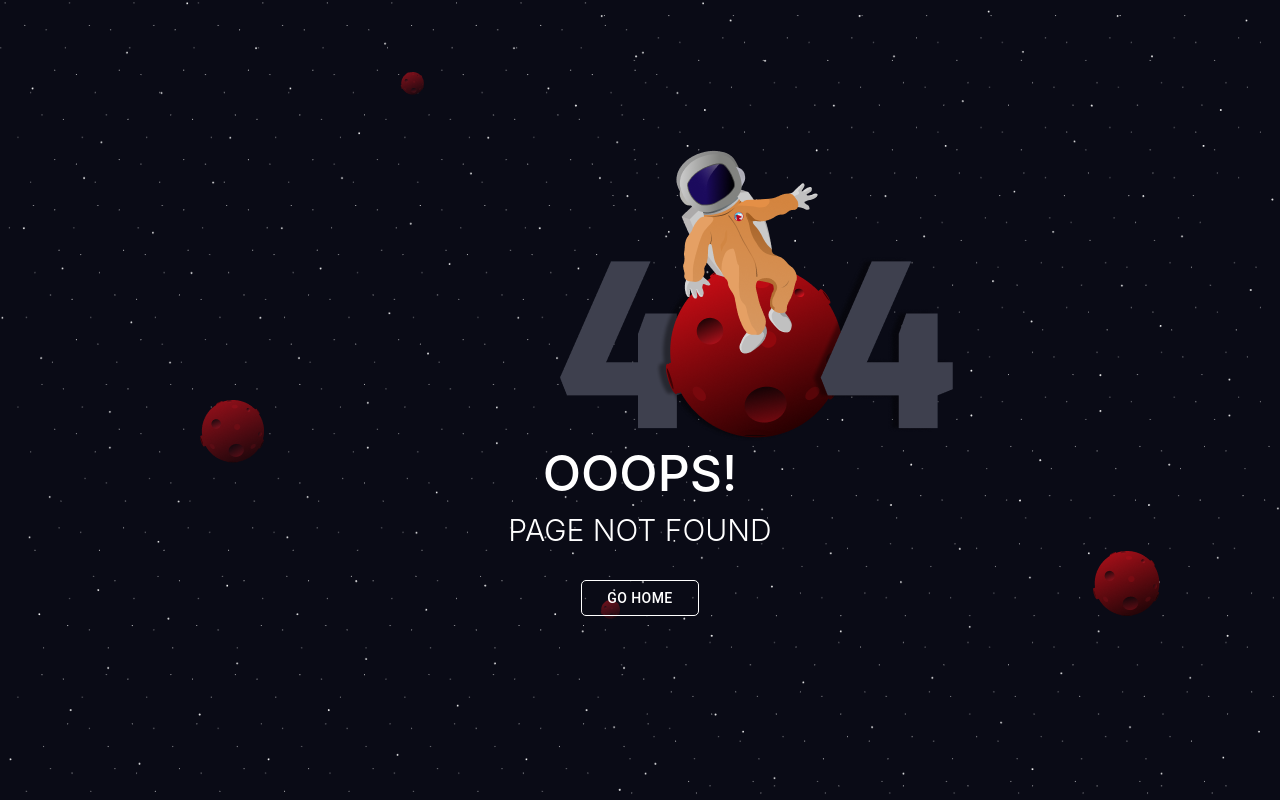
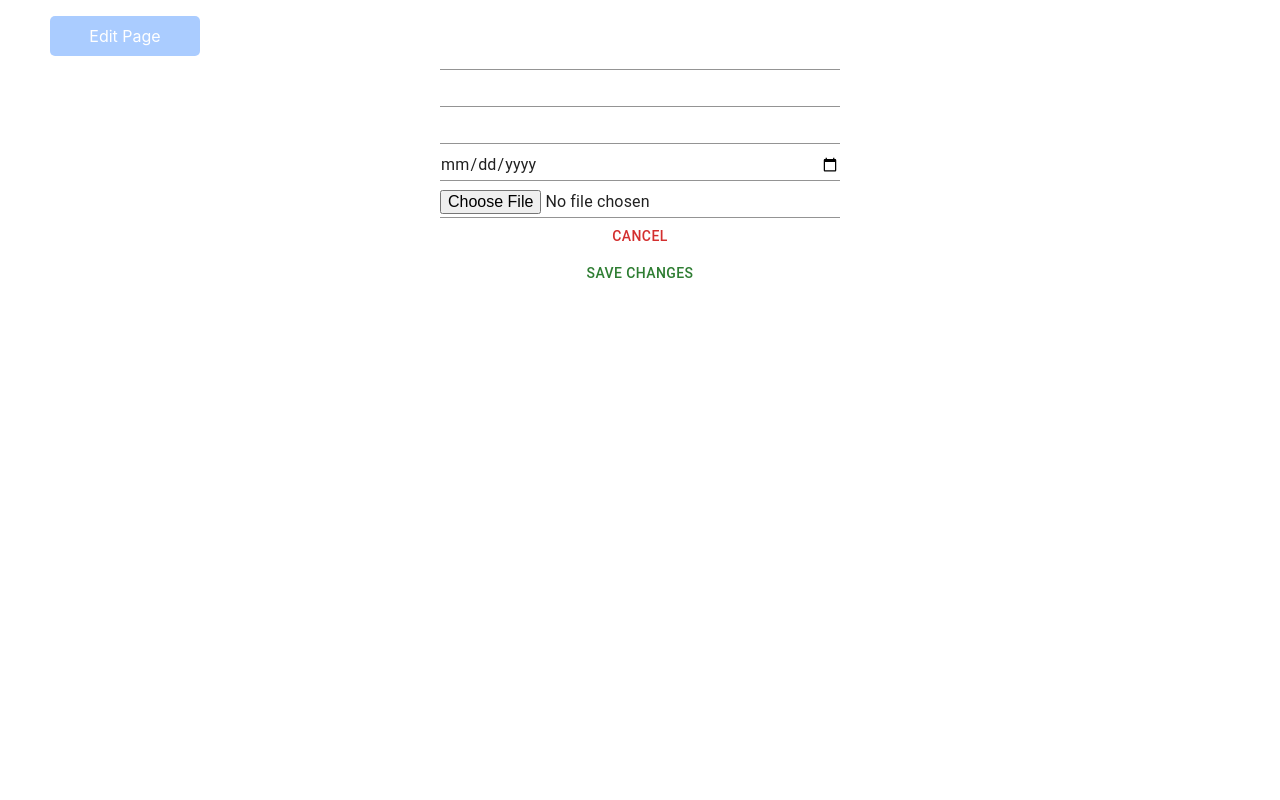
Before and after one commit to MMBobur/news-website-gr4, a React (Create React App) app: page /edit/1 in a window 1280 px wide. Before the commit this address had no page. Built offline with nearby package versions, Linux system fonts and the light colour scheme; no server answers.

Commit message:
Add News page\

```diff
--- a/src/App.js
+++ b/src/App.js
@@ -5,7 +5,7 @@ import User from './pages/User'
 import Category from './pages/Category'
 import News from "./pages/News"
 import NoMatch from './pages/404'
-
+import Edit from "./pages/News/Edit";
 function App() {
   return (
     <Routes>
@@ -13,7 +13,7 @@ function App() {
       <Route path="user" element={<User />} />
       <Route path="category" element={<Category />} />
       <Route path="news" element={<News />} />
-
+      <Route path="edit/:id" element={<Edit />} />
       <Route path="*" element={<NoMatch />} />
     </Routes>
   );
--- /dev/null
+++ b/src/pages/News/Edit/index.js
@@ -0,0 +1,114 @@
+import React, { useState, useEffect } from "react";
+import axios from "axios";
+import { useNavigate, useParams } from "react-router-dom";
+import { Button, Input } from "@mui/material";
+
+const Edit = () => {
+  let navigate = useNavigate();
+  let { id } = useParams();
+
+  const [title, setTitle] = useState("");
+  const [text, setText] = useState("");
+  const [author, setAuthor] = useState("");
+  const [date, setDate] = useState("");
+  const [image, setImage] = useState(undefined);
+
+  useEffect(() => {
+    axios.get(`http://localhost:5000/api/news/${id}`).then((v) => {
+      setTitle(v.data.title);
+      setText(v.data.text);
+      setAuthor(v.data.author);
+      setDate(v.data.date);
+    });
+  }, [id]);
+
+  const upDate = () => {
+    let formData = new FormData();
+    formData.append("title", title);
+    formData.append("text", text);
+    formData.append("author", author);
+    formData.append("date", date);
+    formData.append("image", image);
+
+    axios
+      .put(`http://localhost:5000/api/news/${id}`, formData)
+      .then((resp) => {
+        navigate(`/News`);
+      })
+      .catch((err) => alert(err));
+  };
+  return (
+    <div>
+      <p
+        style={{
+          paddingTop: 10,
+          backgroundColor: "#acf",
+          color: "white",
+          borderRadius: 5,
+          textAlign: "center",
+          marginBottom: -25,
+          marginLeft: 50,
+          width: 150,
+          height: 30,
+        }}
+      >
+        Edit Page
+      </p>
+      <div
+        style={{
+          display: "flex",
+          flexDirection: "column",
+          justifyContent: "center",
+          alignItems: "center",
+          paddingTop: 2,
+        }}
+      >
+        <Input
+          color="primary"
+          style={{ width: 400, paddingTop: 5 }}
+          type="text"
+          value={title}
+          onChange={(e) => setTitle(e.target.value)}
+        />
+        <Input
+          color="primary"
+          style={{ width: 400, paddingTop: 5 }}
+          type="text"
+          value={text}
+          onChange={(e) => setText(e.target.value)}
+        />
+        <Input
+          color="primary"
+          style={{ width: 400, paddingTop: 5 }}
+          type="text"
+          value={author}
+          onChange={(e) => setAuthor(e.target.value)}
+        />
+
+        <Input
+          color="primary"
+          style={{ width: 400, paddingTop: 5 }}
+          type="date"
+          value={date}
+          onChange={(e) => setDate(e.target.value)}
+        />
+        <Input
+          color="primary"
+          style={{ width: 400, paddingTop: 5 }}
+          type="file"
+          name="file"
+          src={image}
+          onChange={(e) => setImage(e.target.files[0])}
+        />
+        <Button color="error" type="submit" onClick={() => navigate(`/News`)}>
+          Cancel
+        </Button>
+        <Button color="success" type="submit" onClick={() => upDate()}>
+          Save Changes
+        </Button>
+      </div>
+    </div>
+  );
+};
+
+export default Edit;
--- a/src/pages/News/index.js
+++ b/src/pages/News/index.js
@@ -1,11 +1,239 @@
-import React from 'react'
+import React from "react";
+import { useState, useEffect } from "react";
+import Table from "@mui/material/Table";
+import TableBody from "@mui/material/TableBody";
+import TableCell from "@mui/material/TableCell";
+import TableContainer from "@mui/material/TableContainer";
+import TableHead from "@mui/material/TableHead";
+import TableRow from "@mui/material/TableRow";
+import Box from "@mui/material/Box";
+import Button from "@mui/material/Button";
+import Typography from "@mui/material/Typography";
+import Modal from "@mui/material/Modal";
+import Paper from "@mui/material/Paper";
+import EditIcon from "@mui/icons-material/Edit";
+import DeleteIcon from "@mui/icons-material/Delete";
+import axios from "axios";
+import { useNavigate } from "react-router-dom";
+import { Input } from "@mui/material";
 
-function News() {
-    return (
-        <div>
-            News
-        </div>
-    )
-}
+const style = {
+  position: "absolute",
+  top: "50%",
+  left: "50%",
+  transform: "translate(-50%, -50%)",
+  width: 400,
+  bgcolor: "background.paper",
+  border: "2px solid #000",
+  boxShadow: 24,
+  p: 4,
+};
 
-export default News
+const BasicModal = ({ SentDate, open, setOpen }) => {
+  const [value, setValue] = useState({
+    title: "",
+    text: "",
+    author: "",
+    date: "",
+  });
+
+  const [image, setImage] = useState(undefined);
+
+  const handleChange = (prop) => (event) => {
+    setValue({ ...value, [prop]: event.target.value });
+  };
+
+  const handle_image = (e) => {
+    setImage(e.target.files[0]);
+  };
+
+  const SendDate = () => {
+    let formData = new FormData();
+    formData.append("title", value.title);
+    formData.append("text", value.text);
+    formData.append("author", value.author);
+    formData.append("date", value.date);
+    formData.append("image", image);
+
+    SentDate(formData);
+  };
+
+  const handleOpen = () => setOpen(true);
+  const handleClose = () => setOpen(false);
+
+  return (
+    <div>
+      <h4
+        style={{
+          paddingTop: 5,
+          backgroundColor: "#acf",
+          color: "white",
+          borderRadius: 5,
+          textAlign: "center",
+          marginBottom: -25,
+          marginLeft: 50,
+          width: 150,
+          height: 30,
+        }}
+      >
+        News Page
+      </h4>
+      <Button
+        color="primary"
+        style={{ marginLeft: 1150, marginTop: -5 }}
+        onClick={handleOpen}
+      >
+        News
+      </Button>
+      <Modal
+        open={open}
+        onClose={handleClose}
+        aria-labelledby="modal-modal-title"
+        aria-describedby="modal-modal-description"
+      >
+        <Box sx={style}>
+          <Typography id="modal-modal-title" variant="h6" component="h2">
+            Add
+          </Typography>
+          <Typography id="modal-modal-description" sx={{ mt: 2 }}>
+            <Input
+              type="text"
+              placeholder="Title"
+              value={value.title}
+              onChange={handleChange("title")}
+            />
+            <Input
+              type="text"
+              placeholder="Text"
+              value={value.text}
+              onChange={handleChange("text")}
+            />
+            <Input
+              type="text"
+              placeholder="Author"
+              value={value.author}
+              onChange={handleChange("author")}
+            />
+            <Input
+              type="date"
+              placeholder="Add Time"
+              value={value.date}
+              onChange={handleChange("date")}
+            />
+            <Input
+              type="file"
+              name="file"
+              placeholder="Image"
+              value={value.image}
+              onChange={handle_image}
+            />
+            <Button color="primary" onClick={handleClose}>
+              Close
+            </Button>
+            <Button
+              color="primary"
+              onClick={() => {
+                SendDate();
+              }}
+            >
+              Add
+            </Button>
+          </Typography>
+        </Box>
+      </Modal>
+    </div>
+  );
+};
+
+const BasicTable = () => {
+  const [data, setData] = useState([]);
+
+  const [update, setUpdate] = useState(false);
+
+  let navigate = useNavigate();
+
+  const [open, setOpen] = useState(false);
+
+  useEffect(() => {
+    axios.get("http://localhost:5000/api/news").then((v) => {
+      setData(v.data);
+    });
+  }, [update, setData]);
+
+  const editData = (id) => {
+    navigate(`/edit/${id}`);
+  };
+
+  const SendDate = (data) => {
+    axios.post("http://localhost:5000/api/news", data).then((v) => {
+      if (v.status === 200) {
+        setOpen(false);
+        setUpdate(!update);
+      }
+    });
+  };
+
+  const deleteData = (id) => {
+    let Check = window.confirm("Do you want to delete ?");
+    if (Check === true) {
+      axios.delete(`http://localhost:5000/api/news/${id}`).then((v) => {
+        setUpdate(!update);
+      });
+    } else {
+      setUpdate(!update);
+    }
+  };
+
+  return (
+    <TableContainer component={Paper}>
+      <BasicModal SentDate={SendDate} setOpen={setOpen} open={open} />
+      <Table sx={{ minWidth: 650, marginTop: 2 }} aria-label="simple table">
+        <TableHead style={{ backgroundColor: "#acf" }}>
+          <TableRow>
+            <TableCell>Id</TableCell>
+            <TableCell align="right">Category Id</TableCell>
+            <TableCell align="right">Title</TableCell>
+            <TableCell align="right">Text</TableCell>
+            <TableCell align="right">Author</TableCell>
+            <TableCell align="right">Data</TableCell>
+            <TableCell align="right">Image</TableCell>
+            <TableCell align="right">Edit</TableCell>
+            <TableCell align="right">Delete</TableCell>
+          </TableRow>
+        </TableHead>
+        <TableBody>
+          {data.map((item, index) => (
+            <TableRow
+              key={item.id}
+              sx={{ "&:last-child td, &:last-child th": { border: 0 } }}
+            >
+              <TableCell component="th" scope="row">
+                {index + 1}
+              </TableCell>
+              <TableCell align="right">{item.id}</TableCell>
+              <TableCell align="right">{item.title}</TableCell>
+              <TableCell align="right">{item.text}</TableCell>
+              <TableCell align="right">{item.author}</TableCell>
+              <TableCell align="right">{item.data}</TableCell>
+              <TableCell align="right">
+                <img src={item.image} style={{ width: 60, height: 50 }} />
+              </TableCell>
+              <TableCell align="right">
+                {<EditIcon color="success" onClick={() => editData(item.id)} />}
+              </TableCell>
+              <TableCell align="right">
+                {
+                  <DeleteIcon
+                    color="error"
+                    onClick={() => deleteData(item.id)}
+                  />
+                }
+              </TableCell>
+            </TableRow>
+          ))}
+        </TableBody>
+      </Table>
+    </TableContainer>
+  );
+};
+export default BasicTable;
```
Also changed, not shown: 1 other file (tests, documents, lock files or other folders).
